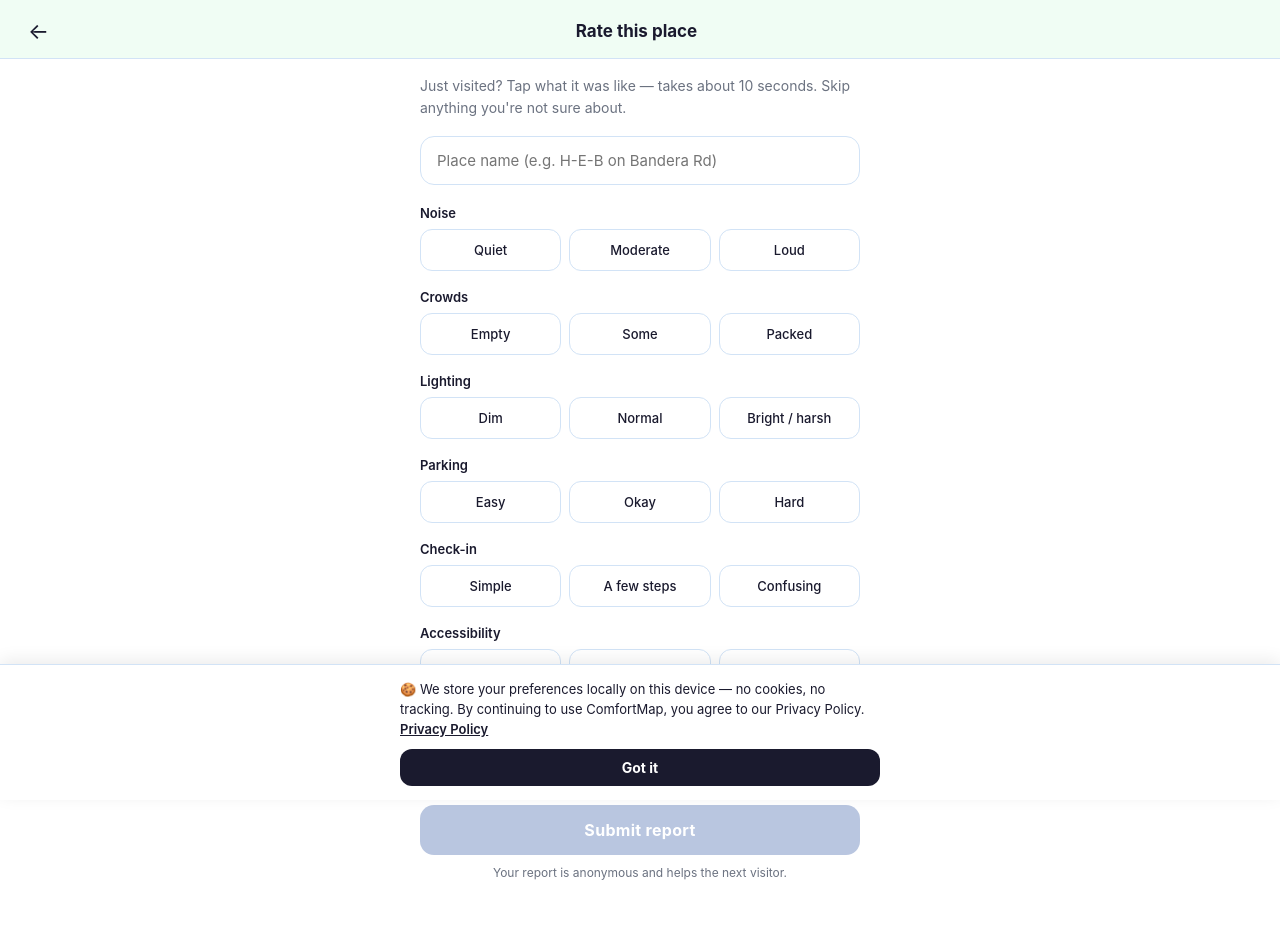
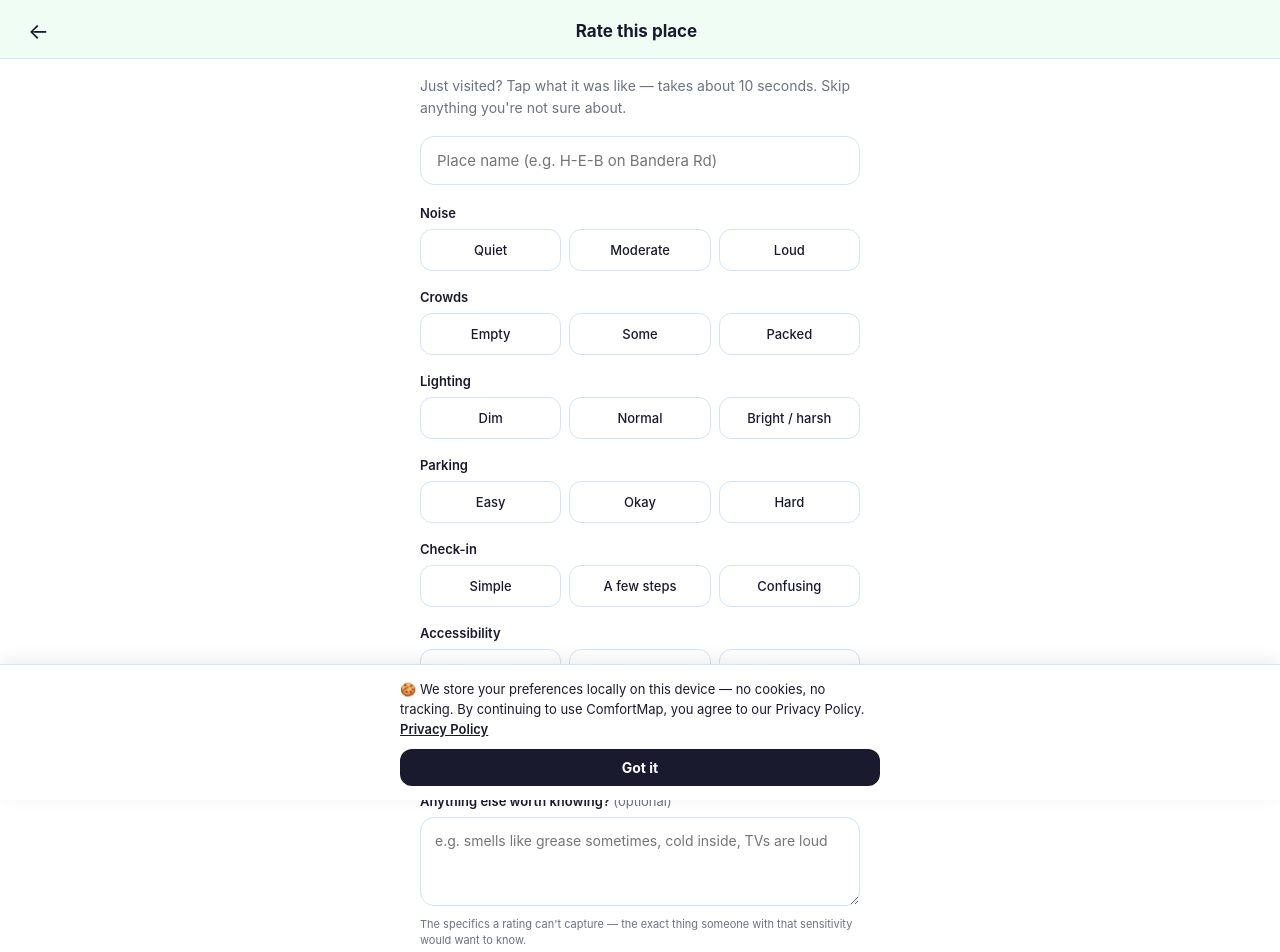
Before and after one commit to Zsolis-2028/comfortmap, a React (Vite) app: page /report in a window 1280 px wide. Shown: the top 952 px of the page. Built offline with nearby package versions, Linux system fonts and the light colour scheme; no server answers.

Commit message:
Add optional free-text note to reports (wife's feedback); show under 'What visitors mentioned'

```diff
--- a/src/components/CommunityReports.jsx
+++ b/src/components/CommunityReports.jsx
@@ -143,6 +143,26 @@ export default function CommunityReports({ venueName, city = 'San Antonio' }) {
           </div>
         )
       })}
+
+      {data && data.notes && data.notes.length > 0 && (
+        <div style={{ borderTop: `1px solid ${COLORS.border}`, marginTop: 4, paddingTop: 12, paddingBottom: 8 }}>
+          <div style={{ fontSize: 12, fontWeight: 800, color: COLORS.forest, marginBottom: 8 }}>
+            💬 What visitors mentioned
+          </div>
+          {data.notes.slice(0, 5).map((n, i) => (
+            <div key={i} style={{
+              fontSize: 13,
+              color: COLORS.text,
+              lineHeight: 1.5,
+              marginBottom: 8,
+              paddingLeft: 12,
+              borderLeft: `2px solid ${COLORS.mint}`,
+            }}>
+              “{n.text}”
+            </div>
+          ))}
+        </div>
+      )}
     </div>
   )
 }
--- a/src/screens/ReportScreen.jsx
+++ b/src/screens/ReportScreen.jsx
@@ -20,6 +20,7 @@ export default function ReportScreen() {
 
   const [venueName, setVenueName] = useState(location.state?.venueName || '')
   const [ratings, setRatings] = useState({})
+  const [note, setNote] = useState('')
   const [status, setStatus] = useState('idle') // idle | saving | done | error
   const [errorMsg, setErrorMsg] = useState('')
 
@@ -27,7 +28,8 @@ export default function ReportScreen() {
     setRatings(prev => ({ ...prev, [key]: prev[key] === value ? undefined : value }))
 
   const ratedCount = Object.values(ratings).filter(v => v != null).length
-  const canSubmit = venueName.trim().length > 0 && ratedCount > 0 && status !== 'saving'
+  const canSubmit = venueName.trim().length > 0 &&
+    (ratedCount > 0 || note.trim().length > 0) && status !== 'saving'
 
   const handleSubmit = async () => {
     setStatus('saving')
@@ -41,6 +43,7 @@ export default function ReportScreen() {
         category: location.state?.category || 'other',
         city: location.state?.city || 'San Antonio',
         ratings: clean,
+        note,
       })
       setStatus('done')
     } catch (err) {
@@ -132,6 +135,36 @@ export default function ReportScreen() {
           </div>
         ))}
 
+        <div style={{ marginBottom: 18 }}>
+          <div style={{ fontSize: 13, fontWeight: 600, color: COLORS.forest, marginBottom: 8 }}>
+            Anything else worth knowing? <span style={{ fontWeight: 400, color: COLORS.muted }}>(optional)</span>
+          </div>
+          <textarea
+            value={note}
+            onChange={e => setNote(e.target.value)}
+            maxLength={280}
+            rows={3}
+            placeholder="e.g. smells like grease sometimes, cold inside, TVs are loud"
+            style={{
+              width: '100%',
+              boxSizing: 'border-box',
+              borderRadius: RADIUS.lg,
+              border: `1.5px solid ${COLORS.border}`,
+              padding: '12px 14px',
+              fontSize: 14,
+              fontFamily: 'inherit',
+              lineHeight: 1.5,
+              outline: 'none',
+              resize: 'vertical',
+              background: COLORS.white,
+              color: COLORS.text,
+            }}
+          />
+          <div style={{ fontSize: 11, color: COLORS.muted, marginTop: 6, lineHeight: 1.5 }}>
+            The specifics a rating can't capture — the exact thing someone with that sensitivity would want to know.
+          </div>
+        </div>
+
         {status === 'error' && (
           <div style={{
             background: COLORS.error,
```
Also changed, not shown: src/lib/reports.js.
